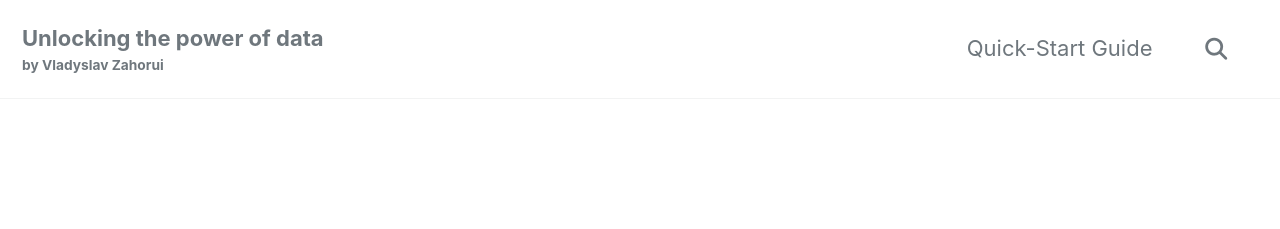
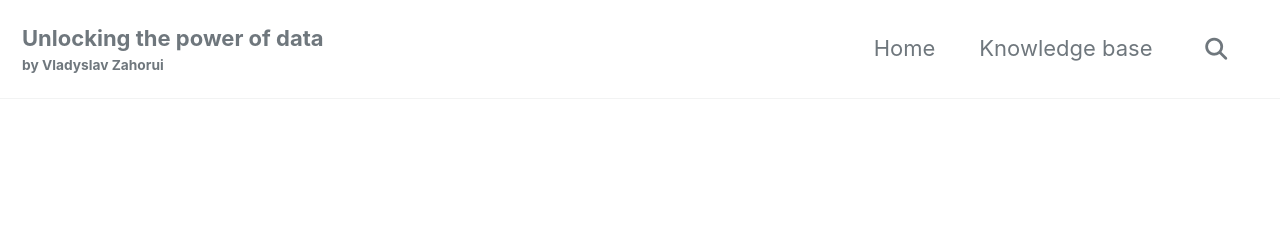
Before and after one commit to vzahorui/vzahorui.github.io, a Jekyll site: the page built from index.html, in a window 1280 px wide and 900 px high. Shown: the top 229 px of the window. Built offline with Jekyll 4.4.1, drawn with Linux system fonts in a browser that asks for light colours; cached includes are drawn as plain includes; the list of posts is cut into pages by our own code.

Commit message:
catching up with custom changes

```diff
--- a/_config.yml
+++ b/_config.yml
@@ -240,8 +240,8 @@ timezone: # https://en.wikipedia.org/wiki/List_of_tz_database_time_zones
 
 
 # Pagination with jekyll-paginate
-paginate: 5 # amount of posts to show
-paginate_path: /page:num/
+paginate: 20 # amount of posts to show
+paginate_path: knowledge_base/page:num/
 
 # Pagination with jekyll-paginate-v2
 # See https://github.com/sverrirs/jekyll-paginate-v2/blob/master/README-GENERATOR.md#site-configuration
@@ -329,6 +329,6 @@ defaults:
       layout: single
       author_profile: false
       read_time: true
-      comments:  true
+      comments: true
       share: true
       related: true
--- a/_data/navigation.yml
+++ b/_data/navigation.yml
@@ -1,7 +1,9 @@
 # main links
 main:
-  - title: "Quick-Start Guide"
-    url: https://mmistakes.github.io/minimal-mistakes/docs/quick-start-guide/
+  - title: "Home"
+    url: /
+  - title: "Knowledge base"
+    url: /knowledge_base/
   # - title: "About"
   #   url: https://mmistakes.github.io/minimal-mistakes/about/
   # - title: "Sample Posts"
--- a/_data/ui-text.yml
+++ b/_data/ui-text.yml
@@ -27,7 +27,7 @@ en: &DEFAULT_EN
   comments_title             : "Comments"
   more_label                 : "Learn more"
   related_label              : "You may also enjoy"
-  follow_label               : "Follow:"
+  follow_label               : "Reach out:"
   feed_label                 : "Feed"
   powered_by                 : "Powered by"
   website_label              : "Website"
```
